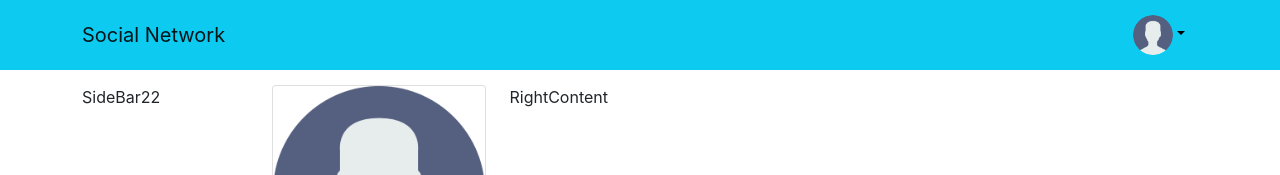
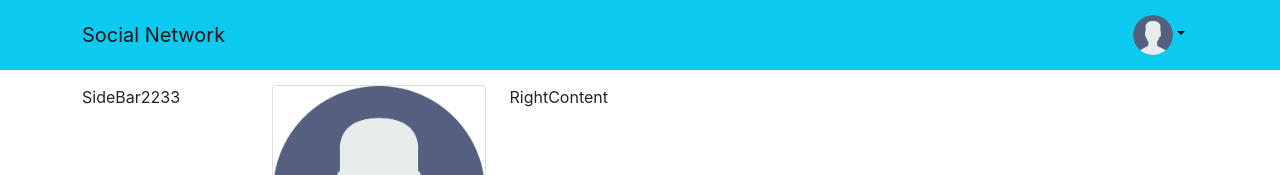
Before and after one commit to tigersv/socialNetwork, a React (Create React App) app: page / in a window 1280 px wide. Shown: the top 175 px of the page. Built offline with nearby package versions, Linux system fonts and the light colour scheme.

Commit message:
added Sidebar

```diff
--- a/src/components/References/MyPage/Main/SideBar.jsx
+++ b/src/components/References/MyPage/Main/SideBar.jsx
@@ -3,7 +3,7 @@ import React from 'react';
 const SideBar = () => {
     return (
         <div>
-            SideBar22
+            SideBar2233
         </div>
     );
 };
```
